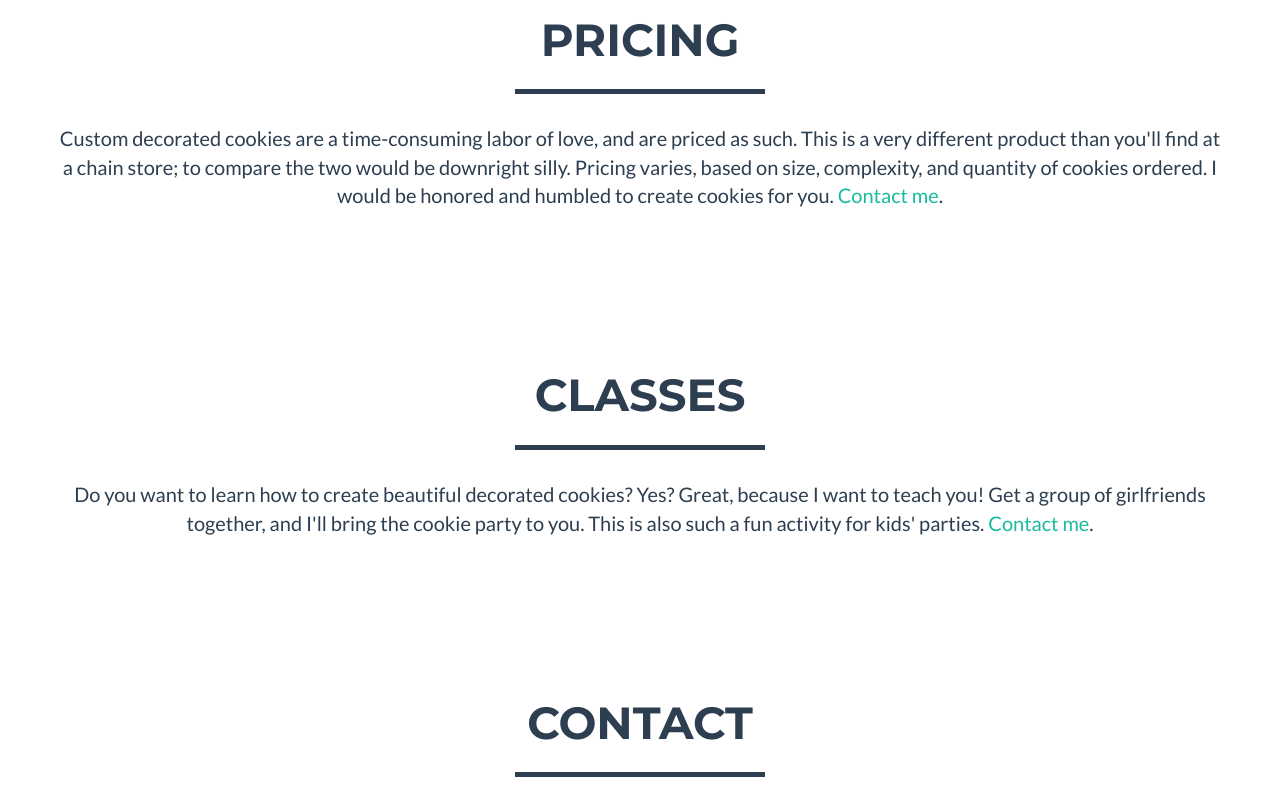
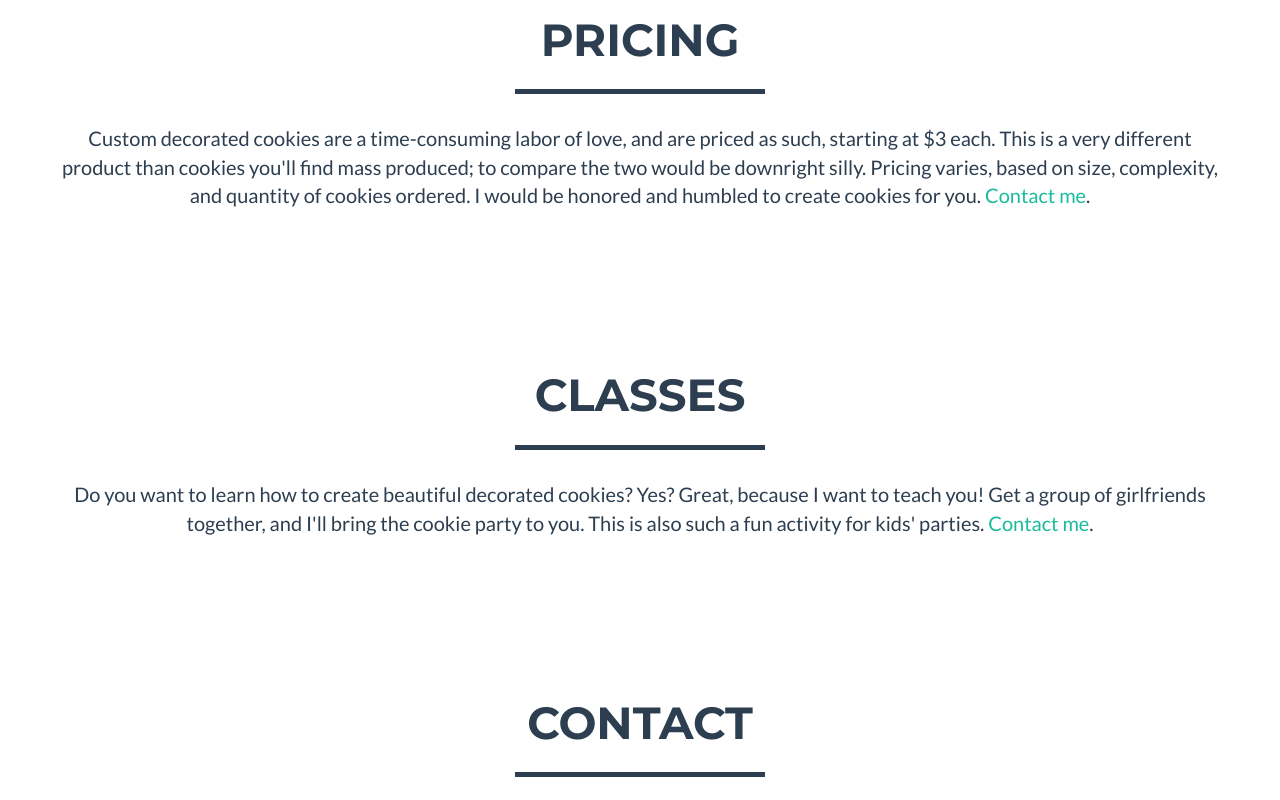
Before and after one commit to sweetlittlesugar/sweetlittlesugar.github.io, a plain HTML site: page index.html in a window 1280 px wide. Shown: the part 2040-2840 px from the top of the page. Drawn offline with nearby package versions, Linux system fonts and the light colour scheme; files whose address does not match are found by name.

Commit message:
Move pricing from T&Cs into pricing section only, change verbiage.

```diff
--- a/index.html
+++ b/index.html
@@ -238,8 +238,8 @@
             </div>
             <div class="row text-center">
                 <p>
-                Custom decorated cookies are a time-consuming labor of love, and are priced as such. This is a very
-                different product than you'll find at a chain store; to compare the two would be downright silly.
+                Custom decorated cookies are a time-consuming labor of love, and are priced as such, starting at $3 each.
+                This is a very different product than cookies you'll find mass produced; to compare the two would be downright silly.
                 Pricing varies, based on size, complexity, and quantity of cookies ordered. I would be honored and
                 humbled to create cookies for you. <a href="#contact">Contact me</a>.
                 </p>
@@ -398,7 +398,6 @@
                 Thank you for your interest! Now here are some details:
                 </p>
                 <ul class="large-text">
-                    <li>An assortment of custom cookies (four shapes, four colors) start at $36/dozen, or $65/two dozen.</li>
                     <li>Favor cookies start at $4 each.</li>
                     <li>I do not reproduce licensed kids characters.</li>
                     <li>All cookies are individually heat-sealed and come on your choice of platter (perfect for parties), or cute box (great
```
